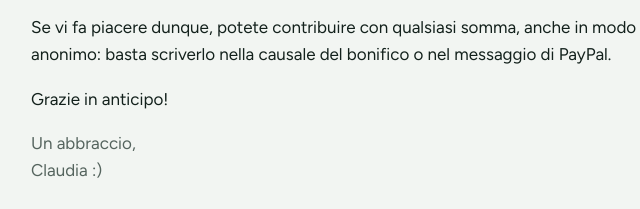
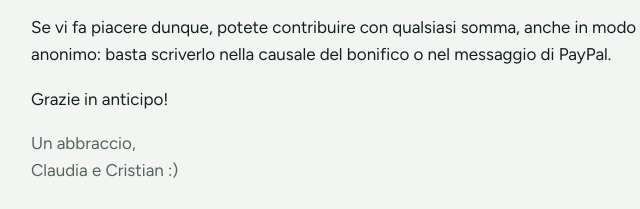
Before and after one commit to criaea/60esimo-Pierino, a plain HTML site: page index.html in a window 1280 px wide. Shown: the part 1084-1293 px from the top of the page, 89-729 px from the left. Drawn offline with Linux system fonts and the light colour scheme.

Commit message:
Update closing message from Claudia to Claudia e Cristian

```diff
--- a/index.html
+++ b/index.html
@@ -436,7 +436,7 @@ body { margin: 0; }
   '<p>Siamo coscienti dei prezzi di un regalo del genere e per questo l\'idea è di raccogliere una somma per poter contribuire anche solo parzialmente al suo acquisto, con una base di partenza offerta gentilmente da Flavia che rende più realizzabile l\'obiettivo.</p>' +
   '<p>Se vi fa piacere dunque, potete contribuire con qualsiasi somma, anche in modo anonimo: basta scriverlo nella causale del bonifico o nel messaggio di PayPal.</p>' +
   '<p>Grazie in anticipo!</p>' +
-  '<p class="sign">Un abbraccio,<br>Claudia :)</p></section>' +
+  '<p class="sign">Un abbraccio,<br>Claudia e Cristian :)</p></section>' +
 
 '<div class="pay-col"><aside class="pay" aria-label="Come contribuire">' +
   '<div><div class="raised"><span class="amount">' + fmt(tot) + '</span>' +
```
